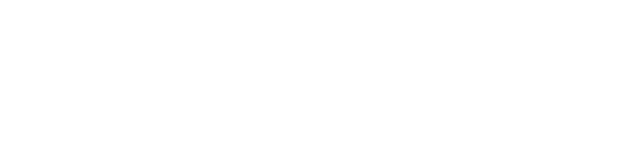
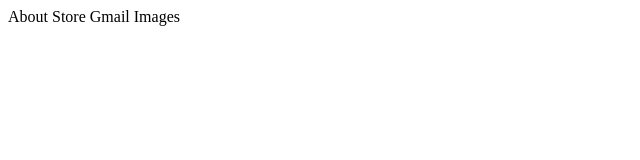
Before and after one commit to JGH-99/google-homepage, a plain HTML site: page index.html in a window 1280 px wide. Shown: the whole page, without its empty margins (0-640 px from the left). Drawn offline with Linux system fonts and the light colour scheme.

Commit message:
Created anchors for About, Store, Gmail, and Images

```diff
--- a/index.html
+++ b/index.html
@@ -3,6 +3,11 @@
         <title>James's Google Homepage</title>
     </head>
     <body>
-
+        <div id="pagetop">
+            <a>About</a>
+            <a>Store</a>
+            <a>Gmail</a>
+            <a>Images</a>
+        </div>
     </body>
 </html>
```
